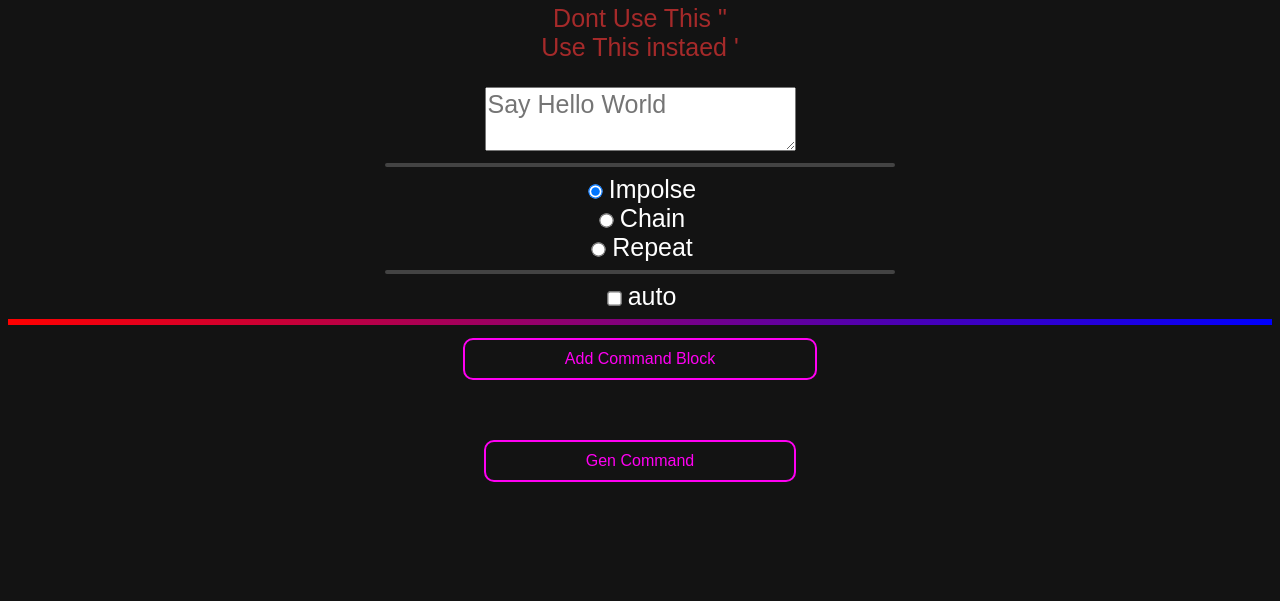
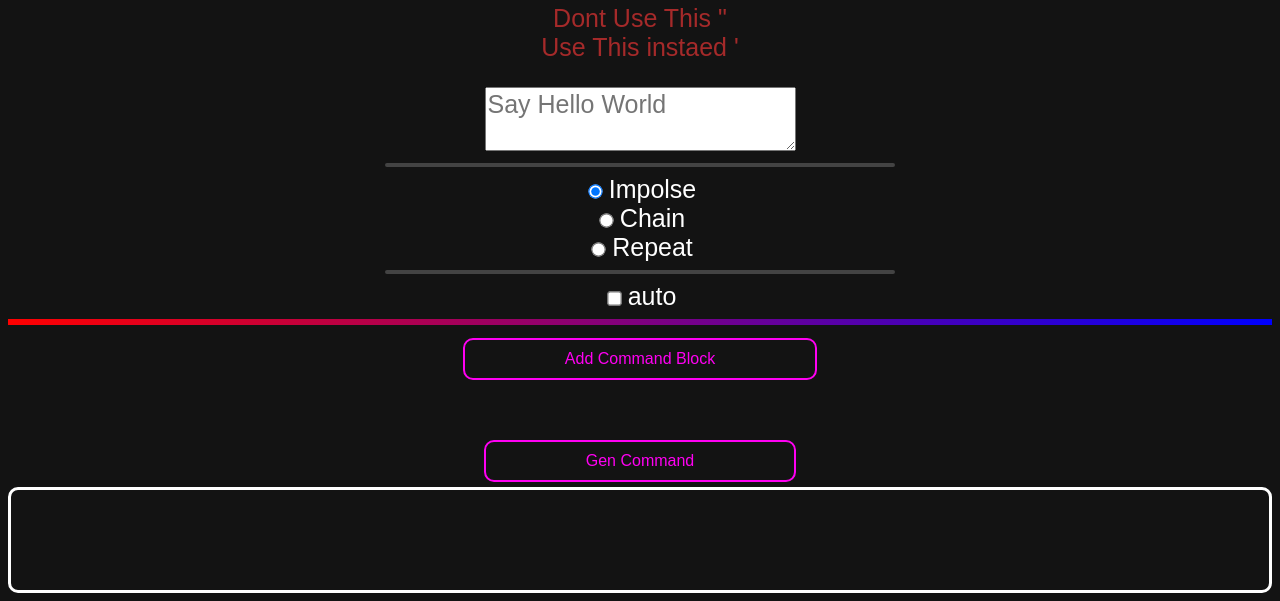
Before and after one commit to EdenTheCoder/Command-Block-Maker, a plain HTML site: page index.html in a window 1280 px wide. Shown: the part 302-903 px from the top of the page. Before the commit the page ends 805 px from the top, so only its background shows below. Drawn offline with Linux system fonts and the light colour scheme.

Commit message:
More Styling For Output

```diff
--- a/styles.css
+++ b/styles.css
@@ -97,6 +97,13 @@ input{
     scale: 1.1;
 
 }
-input:active{
 
+#output{
+    font-family: Arial, Helvetica, sans-serif;
+    font-size: 15px;
+    margin: auto;
+    color: white;
+    padding: 50px;
+    border-radius: 10px;
+    border: solid;
 }
```
